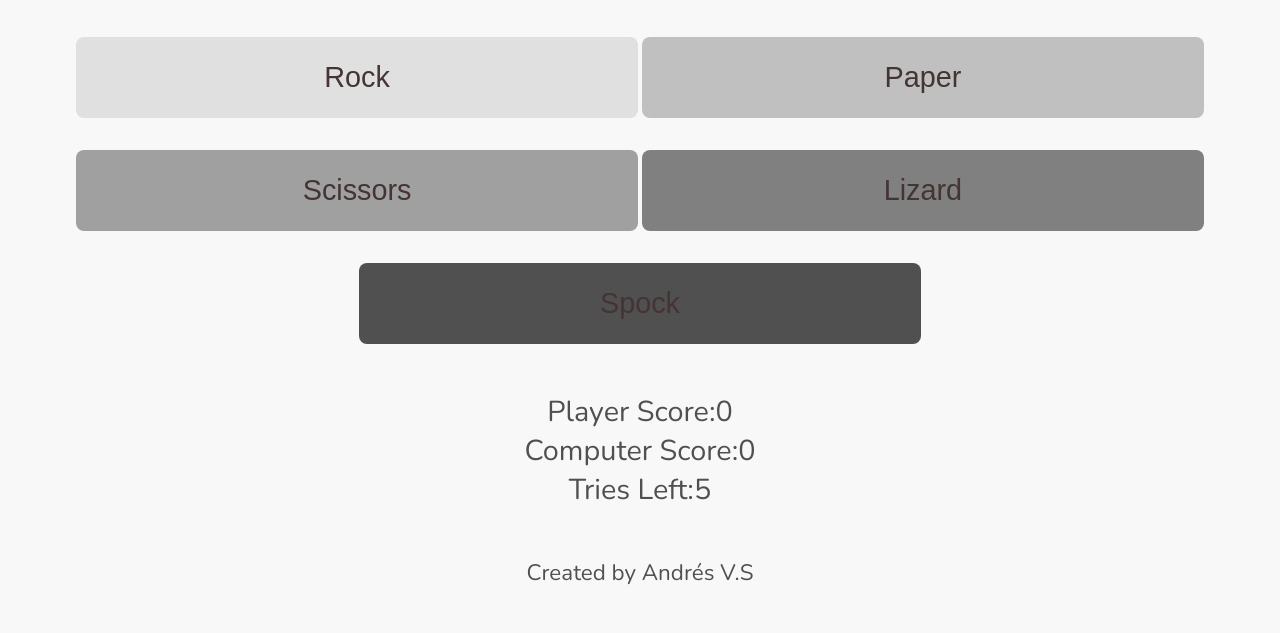
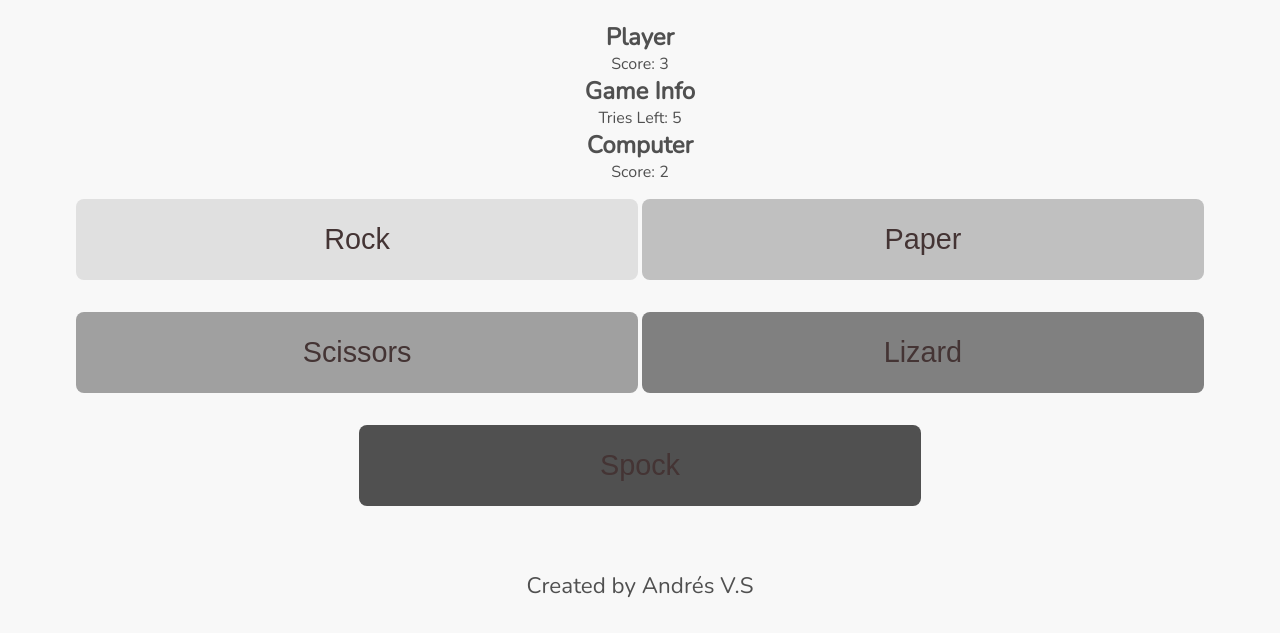
Before and after one commit to thebluewolfofthenorth/Rock-Paper-Scissors-Lizard-Spock_Game, a plain HTML site: page index.html in a window 1280 px wide. Shown: the part 289-922 px from the top of the page. Drawn offline with nearby package versions, Linux system fonts and the light colour scheme.

Commit message:
add new htlm layout

```diff
--- a/index.html
+++ b/index.html
@@ -18,6 +18,24 @@
     </header>
 
     <main>
+        <div class="scoreboard">
+            <div id="player-info" class="score-info">
+                <h2>Player</h2>
+                <p>Score: <span id="player-score">3</span></p>
+            </div>
+            <div id="game-info" class="score-info">
+                <h2>Game Info</h2>
+                <p>Tries Left: <span id="tries-left">5</span></p>
+            </div>
+            <div id="computer-info" class="score-info">
+                <h2>Computer</h2>
+                <p>Score: <span id="computer-score">2</span></p>
+            </div>
+        </div>
+
+
+
+
         <div id="choices">
             <button data-type="rock" class="btn">Rock</button>
             <button data-type="paper" class="btn">Paper</button>
@@ -28,12 +46,6 @@
 
         <div class="result-area">
 
-        </div>
-
-        <div class="scoreboard-area">
-            <p>Player Score:<span id="player-score">0</span></p>
-            <p>Computer Score:<span id="computer-score">0</span></p>
-            <p>Tries Left:<span id="tries-left">5</span></p>
         </div>
 
         <button id="restart-game" style="display: none;">Restart Game</button>
```
Also changed, not shown: 1 other file.
